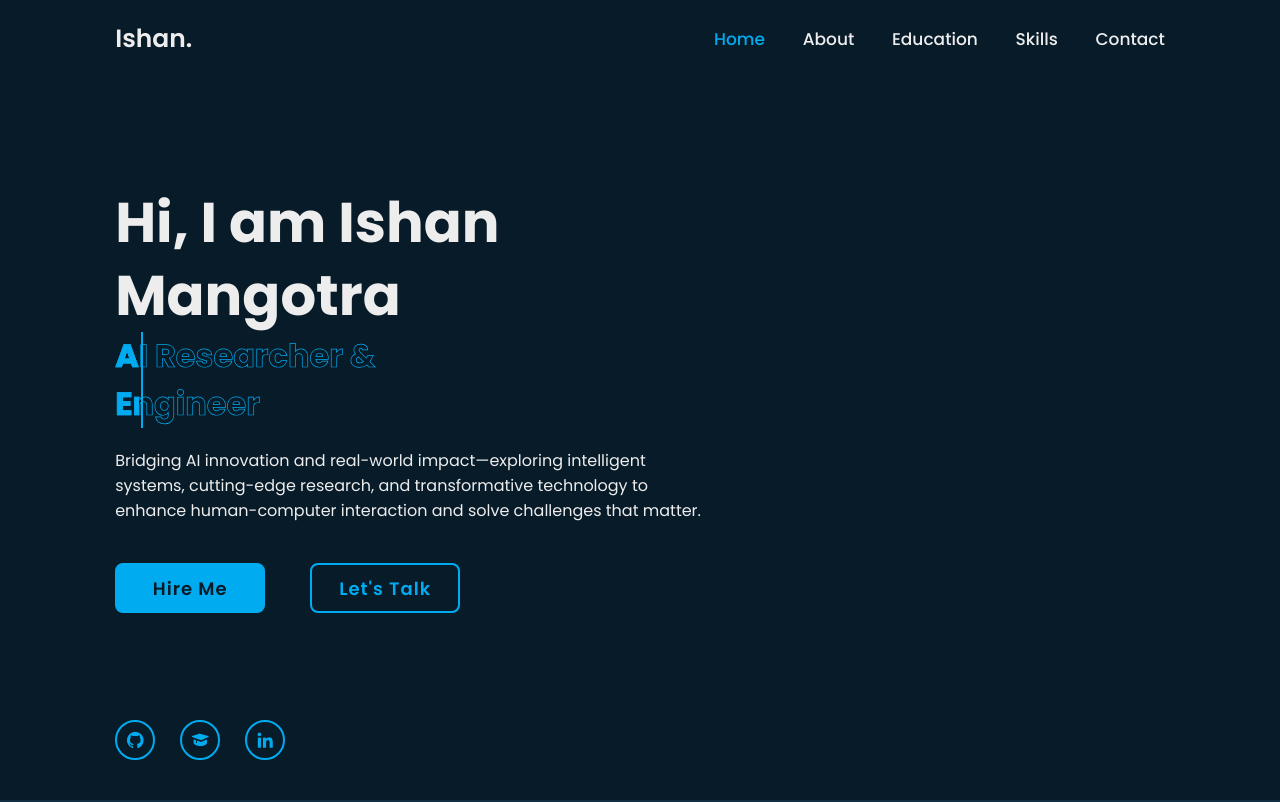
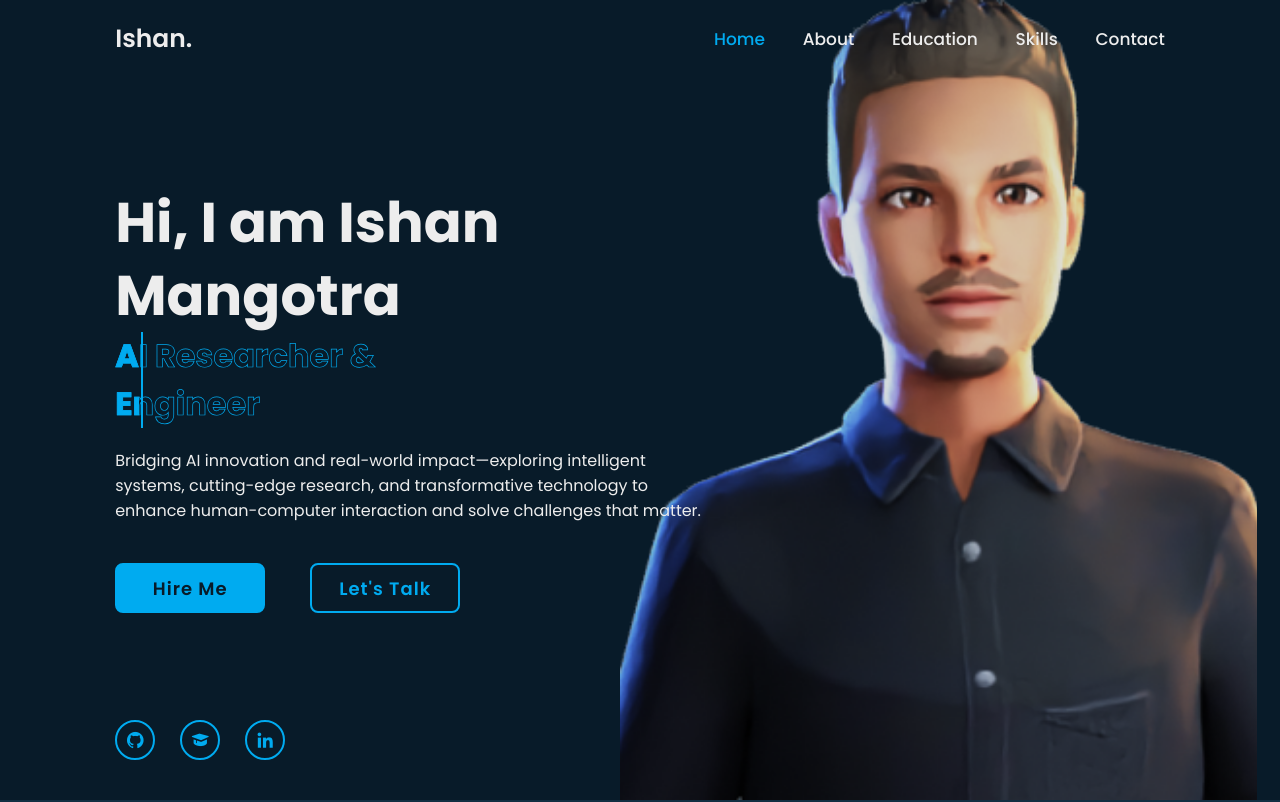
Before and after one commit to Ishan-2504/MyPortfolio, a plain HTML site: page index.html in a window 1280 px wide. Shown: the top 802 px of the page. Drawn offline with nearby package versions, Linux system fonts and the light colour scheme.

Commit message:
Update style.css change path of home.png

```diff
--- a/css/style.css
+++ b/css/style.css
@@ -79,7 +79,7 @@ section{
     display: flex;
     align-items: center;
     padding: 0 9%;
-    background: url('/blob/main/images/home.png') no-repeat;
+    background: url('../images/home.png') no-repeat;
     background-size: contain;
     background-position: right center;
 }
```
